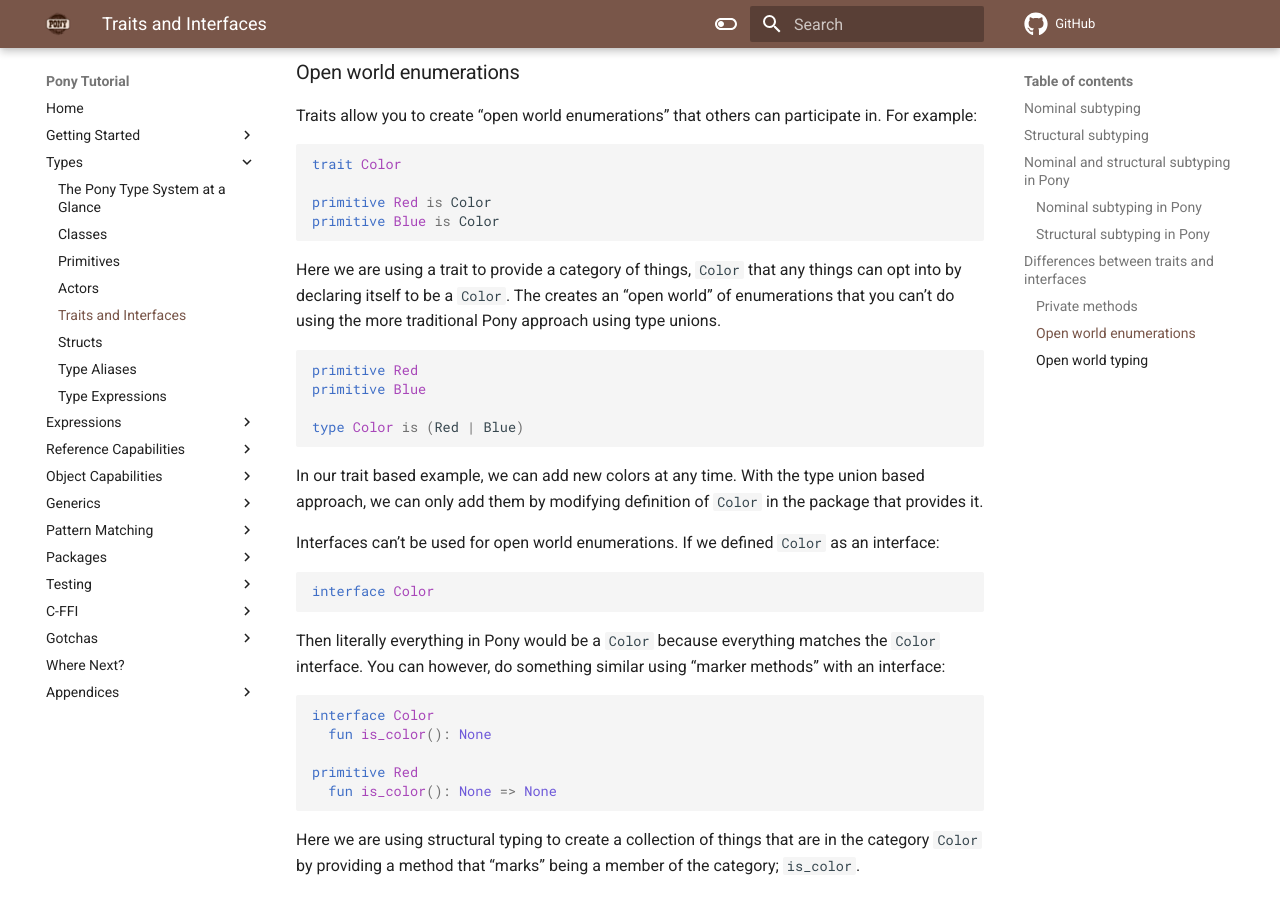
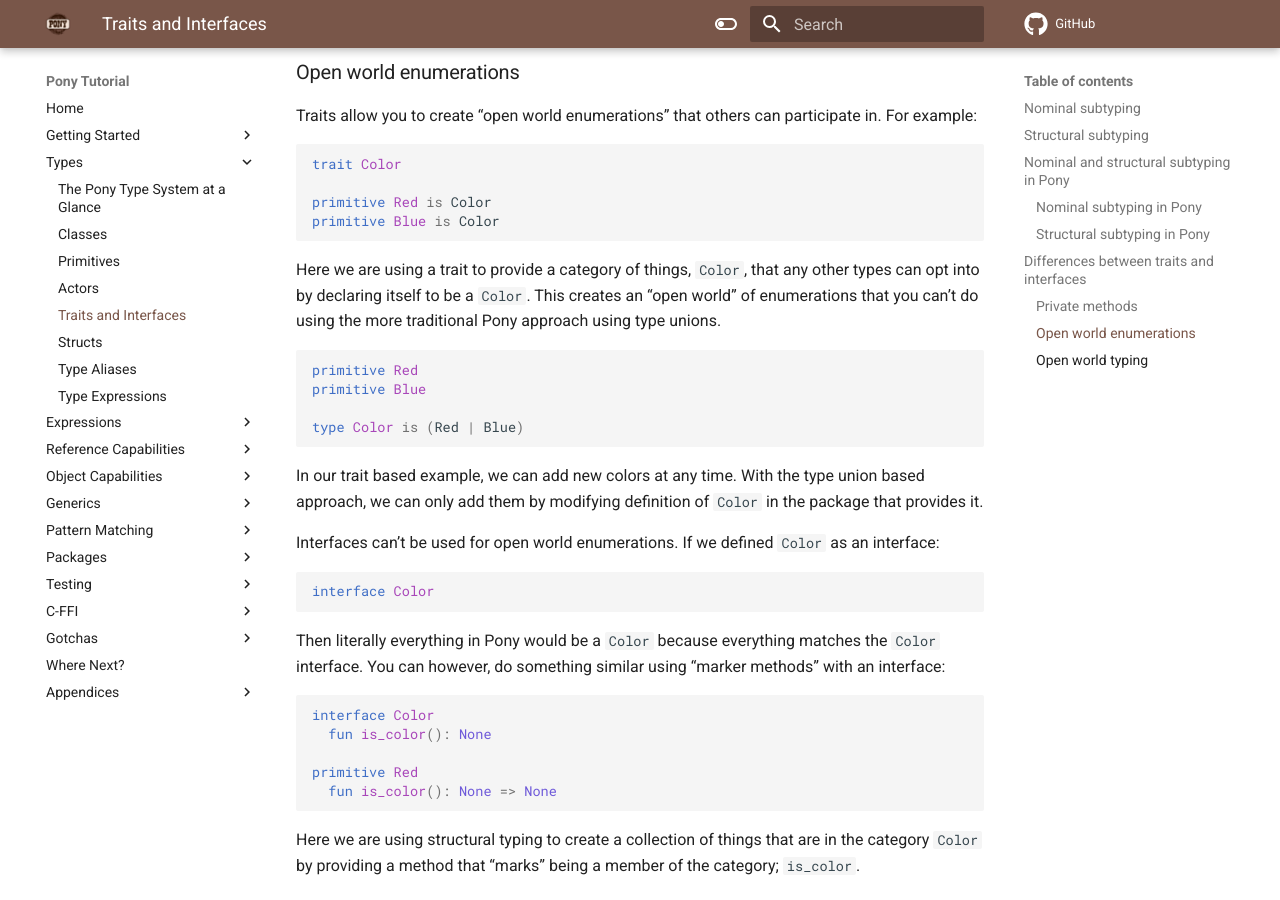
Before and after one commit to ponylang/pony-tutorial, an MkDocs documentation site: the page built from docs/types/traits-and-interfaces.md, in a window 1280 px wide and 900 px high, scrolled down 4210 px. Built offline with MkDocs 1.6.1 and Material for MkDocs 9.7.7, drawn with Linux system fonts in a browser that asks for light colours; comment, search, counter and statistics services are not loaded.

Commit message:
Update docs/types/traits-and-interfaces.md
Co-authored-by: Borja o'Cook <ergl@users.noreply.github.com>

````diff
--- a/docs/types/traits-and-interfaces.md
+++ b/docs/types/traits-and-interfaces.md
@@ -156,7 +156,7 @@ primitive Red is Color
 primitive Blue is Color
 ```
 
-Here we are using a trait to provide a category of things, `Color` that any things can opt into by declaring itself to be a `Color`. The creates an "open world" of enumerations that you can't do using the more traditional Pony approach using type unions.
+Here we are using a trait to provide a category of things, `Color`, that any other types can opt into by declaring itself to be a `Color`. This creates an "open world" of enumerations that you can't do using the more traditional Pony approach using type unions.
 
 ```pony
 primitive Red
````
